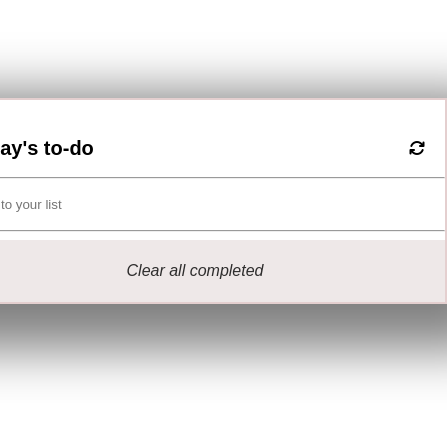
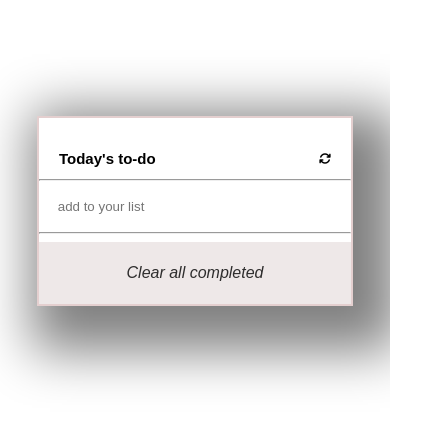
Before and after one commit to kennyegun24/TODO-LIST-APP, a website built with webpack: page src/index.html in a window 390 px wide. Shown: the part 229-652 px from the top of the page, 447 px wide, since content can reach past the window. Built offline with nearby package versions, Linux system fonts and the light colour scheme.

Commit message:
Styled app for mobile

```diff
--- a/src/style.css
+++ b/src/style.css
@@ -105,3 +105,64 @@ body {
 .new {
   text-decoration: line-through;
 }
+
+@media(max-width: 765px) {
+  body {
+    display: initial;
+    align-items: initial;
+    justify-content: initial;
+    height: 100vh;
+  }
+
+  main {
+    display: flex;
+    align-items: center;
+    justify-content: center;
+    height: 100vh;
+  }
+
+  .container {
+    margin: 30% auto 30% auto;
+    width: 80%;
+  }
+
+  .input {
+    width: 88%;
+    padding: 10px 3%;
+    border: none;
+    outline: none;
+    margin: 0 3%;
+  }
+
+  .checkBox {
+    margin-left: 2%;
+    margin-right: 2%;
+  }
+
+  .newInput {
+    font-size: 15px;
+    width: 82%;
+    padding: 2%;
+  }
+
+  .dots {
+    margin-top: 3%;
+    position: absolute;
+    right: 2%;
+    color: #2e2d2d;
+  }
+
+  .todoHeader {
+    margin-left: 20px;
+    text-align: left;
+    font-size: 15px;
+    font-family: sans-serif;
+  }
+
+  .arrow {
+    position: absolute;
+    right: 20px;
+    top: 35px;
+    font-size: 12px;
+  }
+}
```
Also changed, not shown: dist/main.js.
